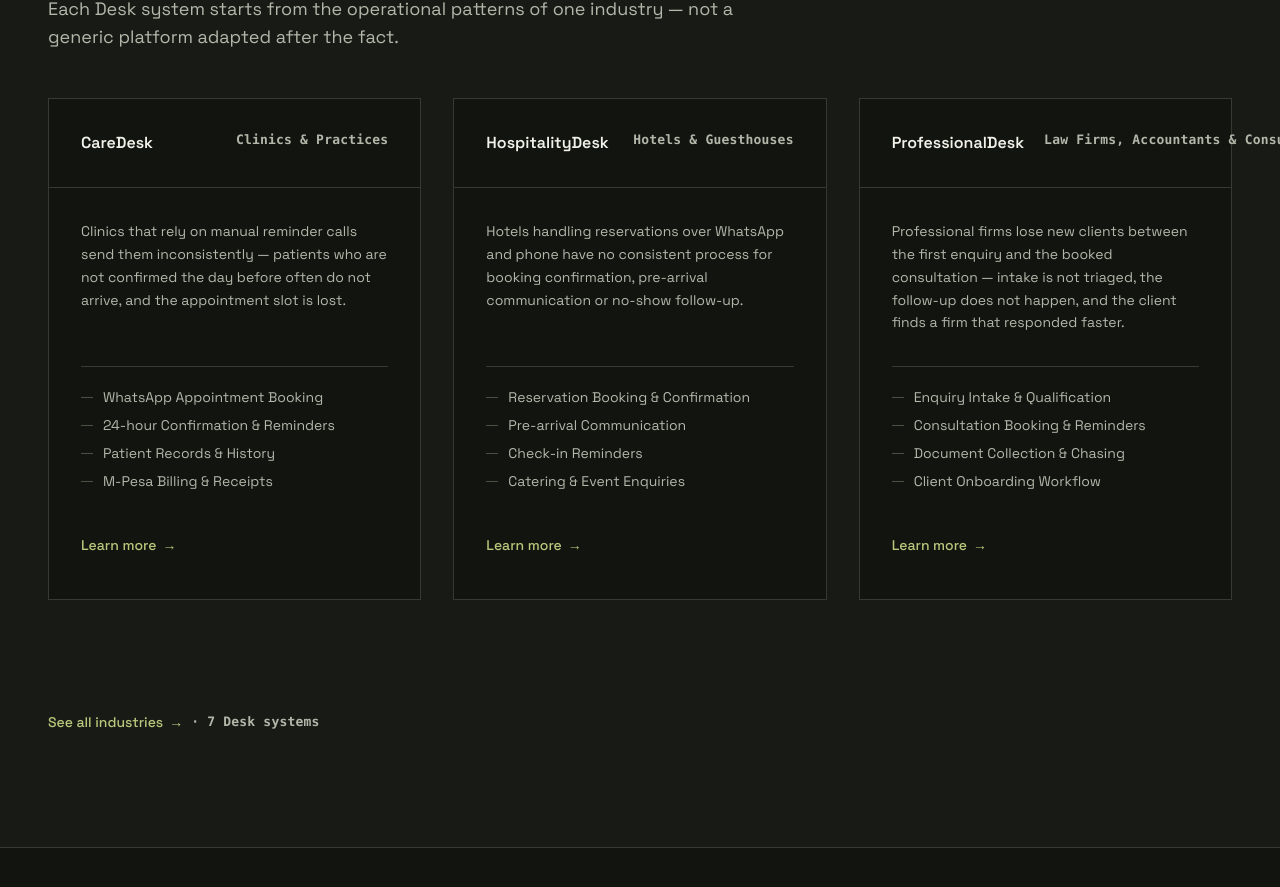
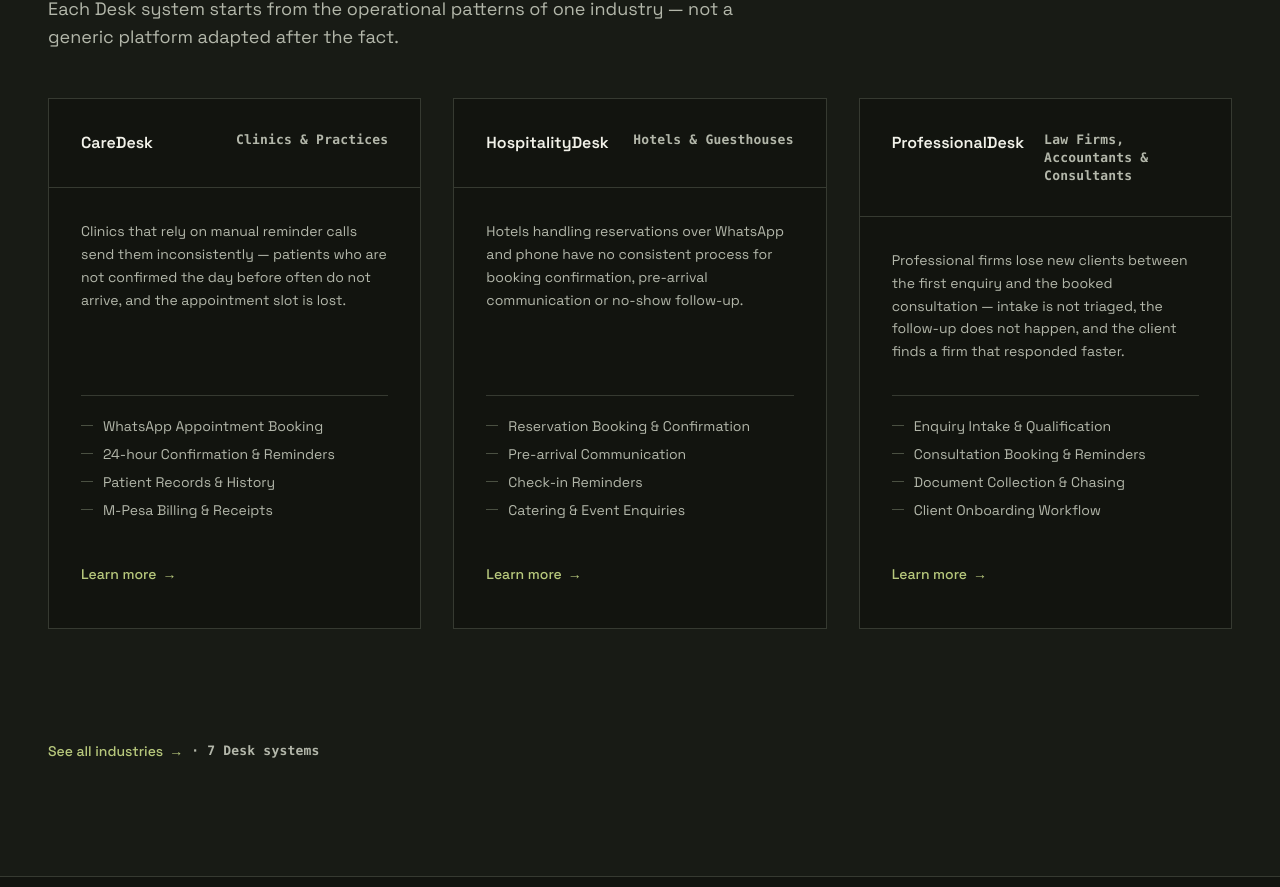
Before and after one commit to lezz100/Numena_labs, a Next.js app: page / in a window 1280 px wide. Shown: the part 2854-3741 px from the top of the page. Built offline with nearby package versions, Linux system fonts and the light colour scheme; no server answers.

Commit message:
Fix: extend scroll-reveal mobile fix to cover <1024px, drop FeatureCard shrink

```diff
--- a/src/components/ui/FeatureCard.tsx
+++ b/src/components/ui/FeatureCard.tsx
@@ -24,7 +24,7 @@
         <p className="text-base font-semibold text-foreground transition-colors duration-200 group-hover:text-accent">
           {label}
         </p>
-        <div className="min-w-0 flex flex-col gap-1.5 sm:shrink-0 sm:items-end">
+        <div className="min-w-0 flex flex-col gap-1.5 sm:items-end">
           <p className="type-label text-muted break-words">{sector}</p>
           {status && (
             <p className="type-label text-muted/60 break-words">{status}</p>
```
Also changed, not shown: src/app/globals.css (+4 -3 lines).
